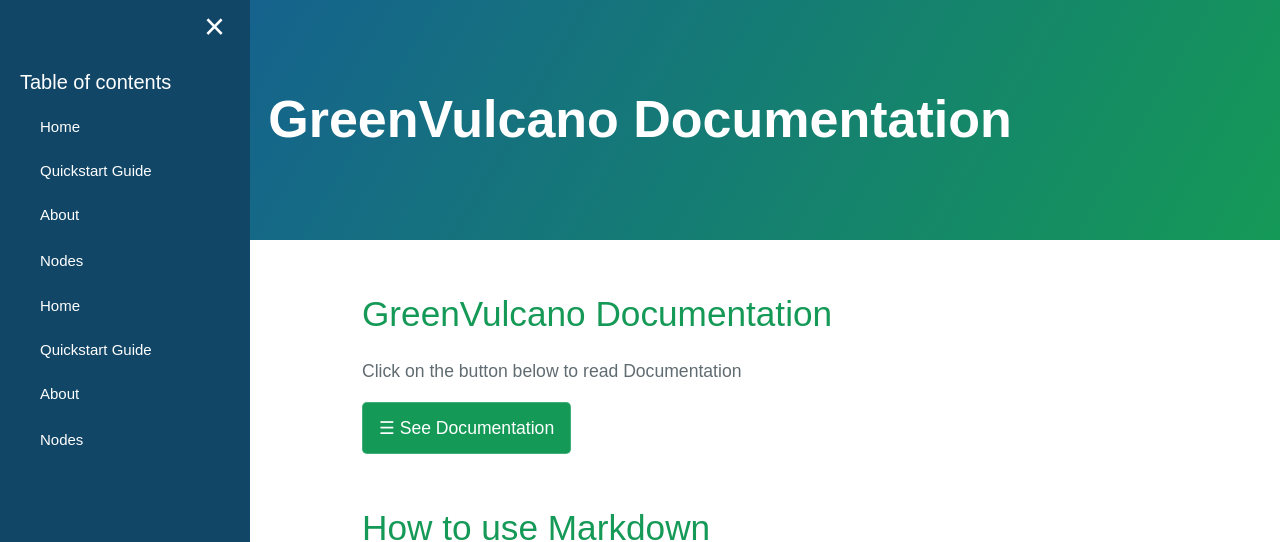
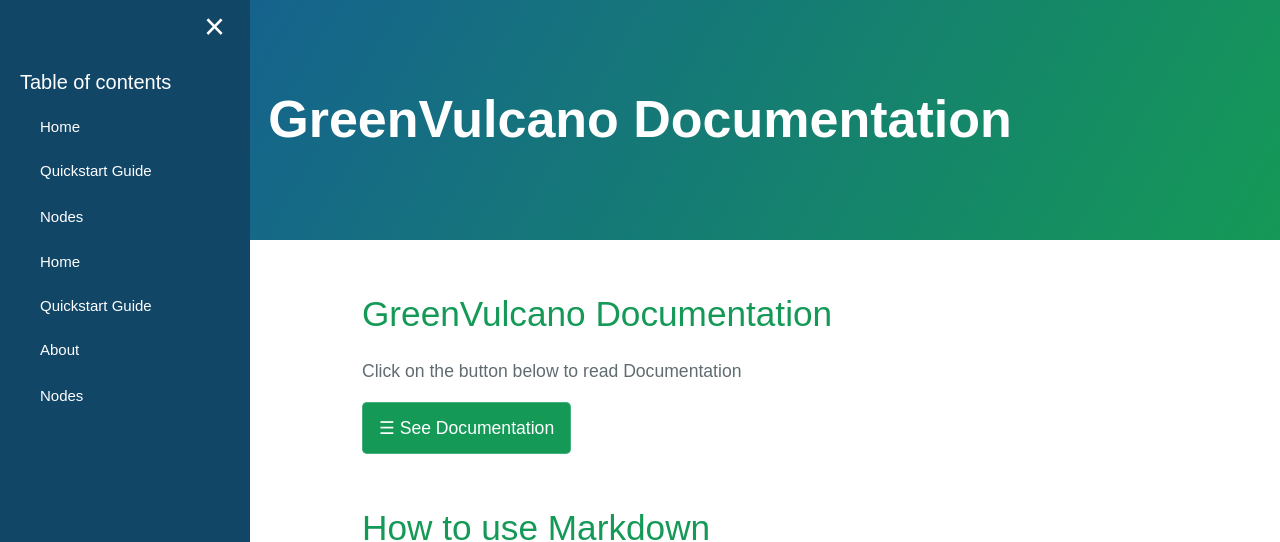
Before and after one commit to dianamw/GreenVulcano-Beta, a Jekyll site: the page built from index.md, in a window 1280 px wide. Shown: the top 542 px of the page. Built offline with Jekyll 4.4.1, drawn with Linux system fonts in a browser that asks for light colours; our own code applies the rules of GitHub Pages for plain Markdown files; a script that is not in the unit is left out; the repository's description, which GitHub fills in, is left out.

Commit message:
Update body.html

```diff
--- a/_includes/body.html
+++ b/_includes/body.html
@@ -17,11 +17,11 @@
       <div id="listed">
         <ul><a href="{{ "pages/quickstartguide " | relative_url }}">Quickstart Guide</a></ul>
       </div>
-      <div class="panel">
+      <!--<div class="panel">
       </div>
       <div id="listed">
         <ul><a href="{{ "pages/about " | relative_url }}">About</a></ul>
-      </div>
+      </div> -->
 
       <button class="accordion">Nodes</button>
       <div class="panel">
```
